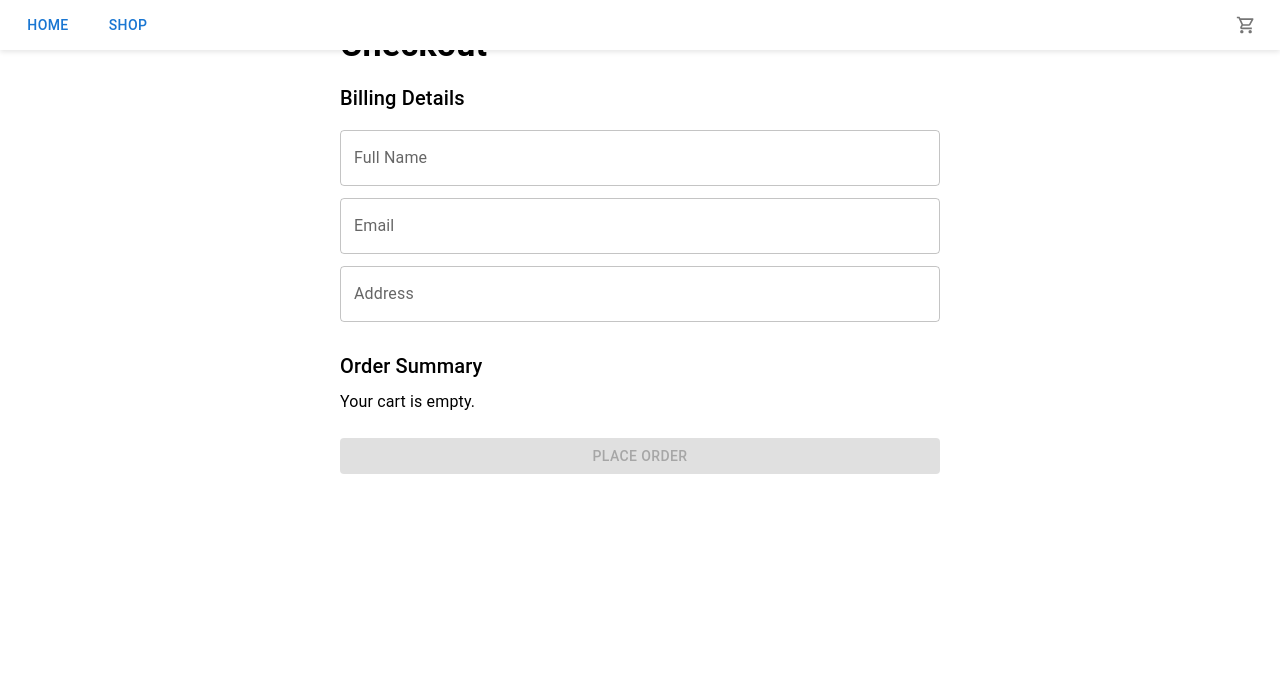
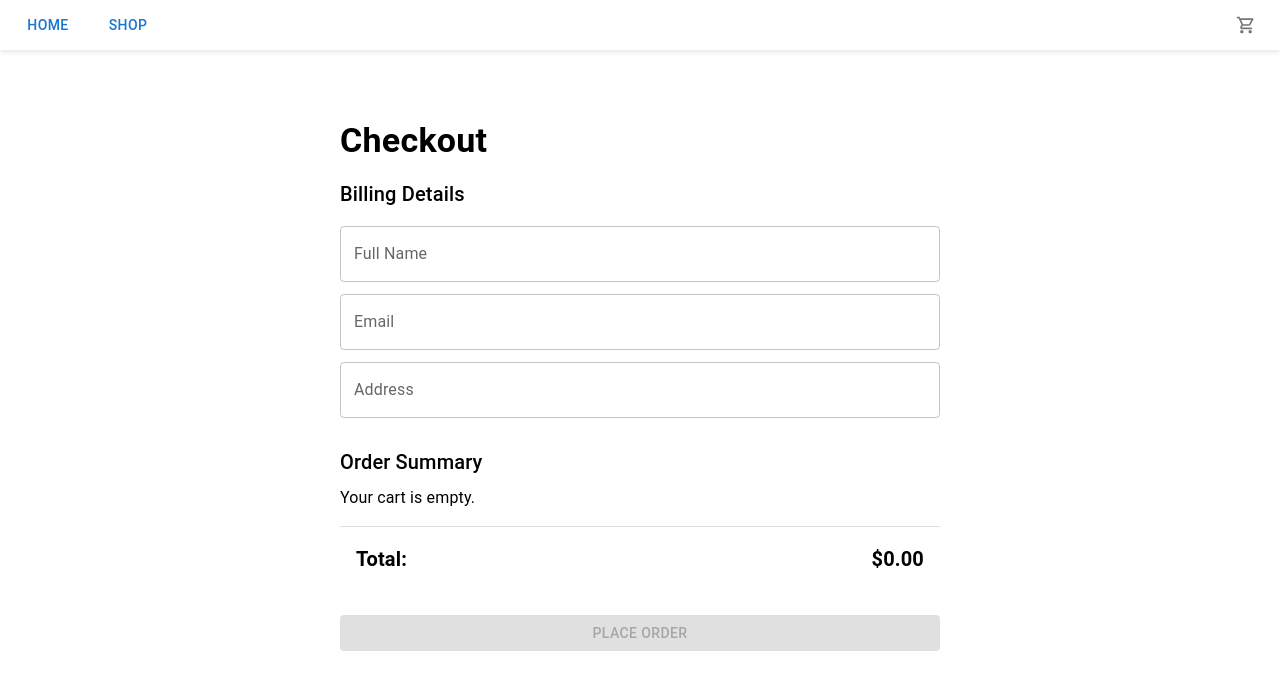
Before and after one commit to CeeZ-11/Odin-Project-Shopping-Cart, a React (Vite) app: page /#/Checkout in a window 1280 px wide. Shown: the top 690 px of the page. Built offline with nearby package versions, Linux system fonts and the light colour scheme.

Commit message:
:sparkles: feat: Add total prices in cart and checkout
:art: style: Add padding to checkout box

```diff
--- a/src/App.jsx
+++ b/src/App.jsx
@@ -9,6 +9,11 @@ import CheckoutPage from "./components/CheckoutPage.jsx";
 function App() {
   const [cart, setCart] = useState([]);
   const [quantities, setQuantities] = useState({});
+
+  const totalPrice = cart.reduce(
+    (total, item) => total + item.price * item.quantity,
+    0
+  );
 
   const handleQuantityChange = (id, value) => {
     setQuantities((prev) => ({
@@ -83,13 +88,20 @@ function App() {
           incrementCartItemQuantity={incrementCartItemQuantity}
           decrementCartItemQuantity={decrementCartItemQuantity}
           removeFromCart={removeFromCart}
+          totalPrice={totalPrice}
         />
         <Suspense fallback={<div>Loading...</div>}>
           <Routes>
             <Route path="/" element={<HomePage />} />
             <Route
               path="/Checkout"
-              element={<CheckoutPage cart={cart} clearCart={clearCart} />}
+              element={
+                <CheckoutPage
+                  cart={cart}
+                  clearCart={clearCart}
+                  totalPrice={totalPrice}
+                />
+              }
             />
             <Route
               path="/Shop"
--- a/src/components/Cart.jsx
+++ b/src/components/Cart.jsx
@@ -9,6 +9,7 @@ const Cart = ({
   incrementCartItemQuantity,
   decrementCartItemQuantity,
   removeFromCart,
+  totalPrice,
 }) => {
   const navigate = useNavigate();
 
@@ -139,6 +140,23 @@ const Cart = ({
           sx={{
             display: "flex",
             justifyContent: "space-between",
+            alignItems: "center",
+            mt: 2,
+            p: 2,
+            borderTop: "1px solid #ddd",
+          }}
+        >
+          <Typography variant="h6" sx={{ fontWeight: "bold" }}>
+            Total:
+          </Typography>
+          <Typography variant="h6" sx={{ fontWeight: "bold" }}>
+            ${totalPrice.toFixed(2)}
+          </Typography>
+        </Box>
+        <Box
+          sx={{
+            display: "flex",
+            justifyContent: "space-between",
             gap: 2,
             mt: 2,
           }}
--- a/src/components/CheckoutPage.jsx
+++ b/src/components/CheckoutPage.jsx
@@ -2,7 +2,7 @@ import { useState } from "react";
 import { Box, Typography, TextField, Button } from "@mui/material";
 import { useNavigate } from "react-router-dom";
 
-const CheckoutPage = ({ cart, clearCart }) => {
+const CheckoutPage = ({ cart, clearCart, totalPrice }) => {
   const [billingDetails, setBillingDetails] = useState({
     name: "",
     email: "",
@@ -26,7 +26,7 @@ const CheckoutPage = ({ cart, clearCart }) => {
   };
 
   return (
-    <Box sx={{ maxWidth: 600, margin: "auto", padding: 3 }}>
+    <Box sx={{ maxWidth: 600, margin: "auto", padding: 15 }}>
       <Typography variant="h4" sx={{ fontWeight: "bold", mb: 2 }}>
         Checkout
       </Typography>
@@ -72,6 +72,23 @@ const CheckoutPage = ({ cart, clearCart }) => {
         ))
       )}
 
+      <Box
+        sx={{
+          display: "flex",
+          justifyContent: "space-between",
+          alignItems: "center",
+          mt: 2,
+          p: 2,
+          borderTop: "1px solid #ddd",
+        }}
+      >
+        <Typography variant="h6" sx={{ fontWeight: "bold" }}>
+          Total:
+        </Typography>
+        <Typography variant="h6" sx={{ fontWeight: "bold" }}>
+          ${totalPrice.toFixed(2)}
+        </Typography>
+      </Box>
       <Button
         variant="contained"
         color="primary"
--- a/src/components/Navbar.jsx
+++ b/src/components/Navbar.jsx
@@ -9,6 +9,7 @@ export default function Navbar({
   incrementCartItemQuantity,
   decrementCartItemQuantity,
   removeFromCart,
+  totalPrice,
 }) {
   const [cartOpen, setCartOpen] = useState(false);
 
@@ -35,6 +36,7 @@ export default function Navbar({
             incrementCartItemQuantity={incrementCartItemQuantity}
             decrementCartItemQuantity={decrementCartItemQuantity}
             removeFromCart={removeFromCart}
+            totalPrice={totalPrice}
           />
         </div>
       </div>
```
